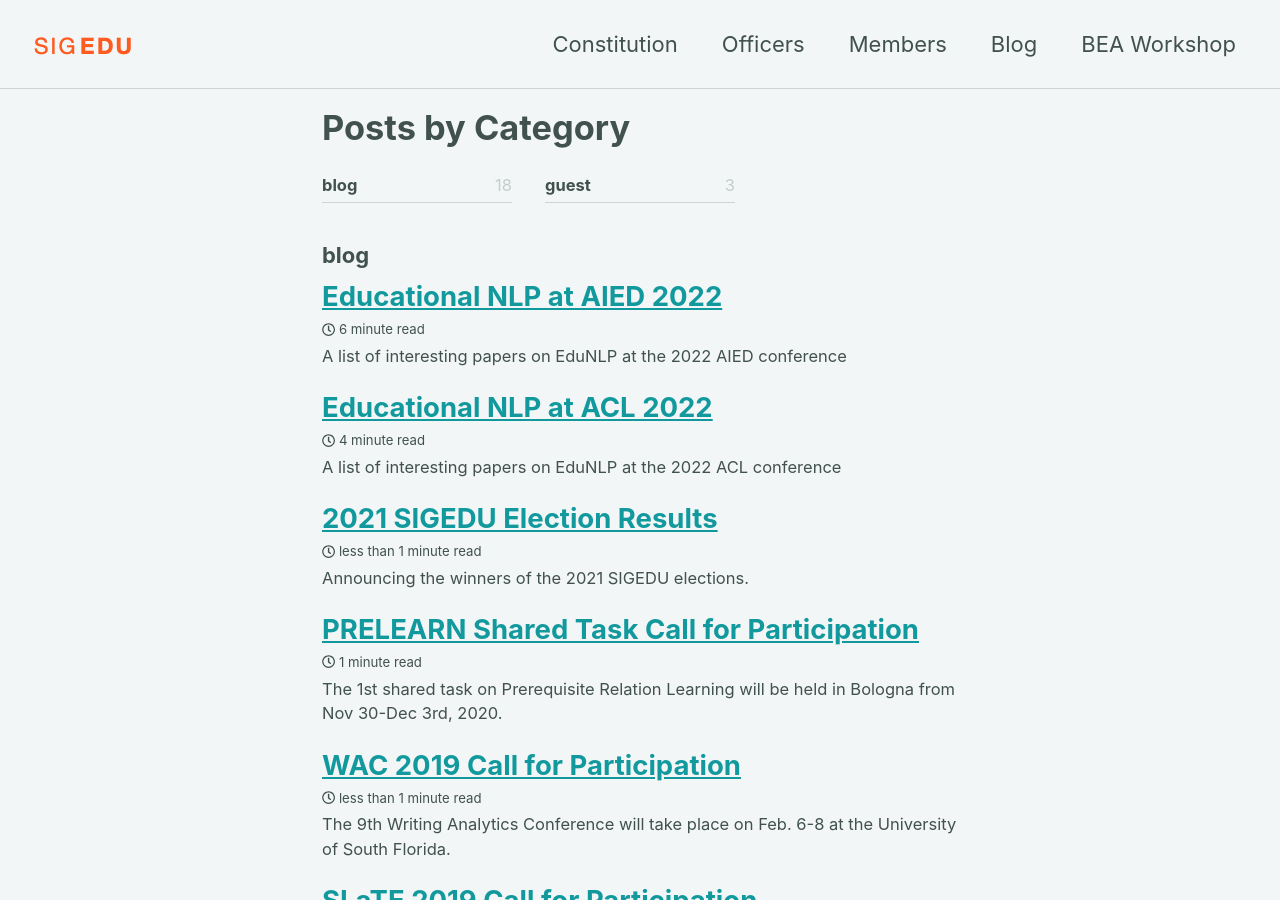
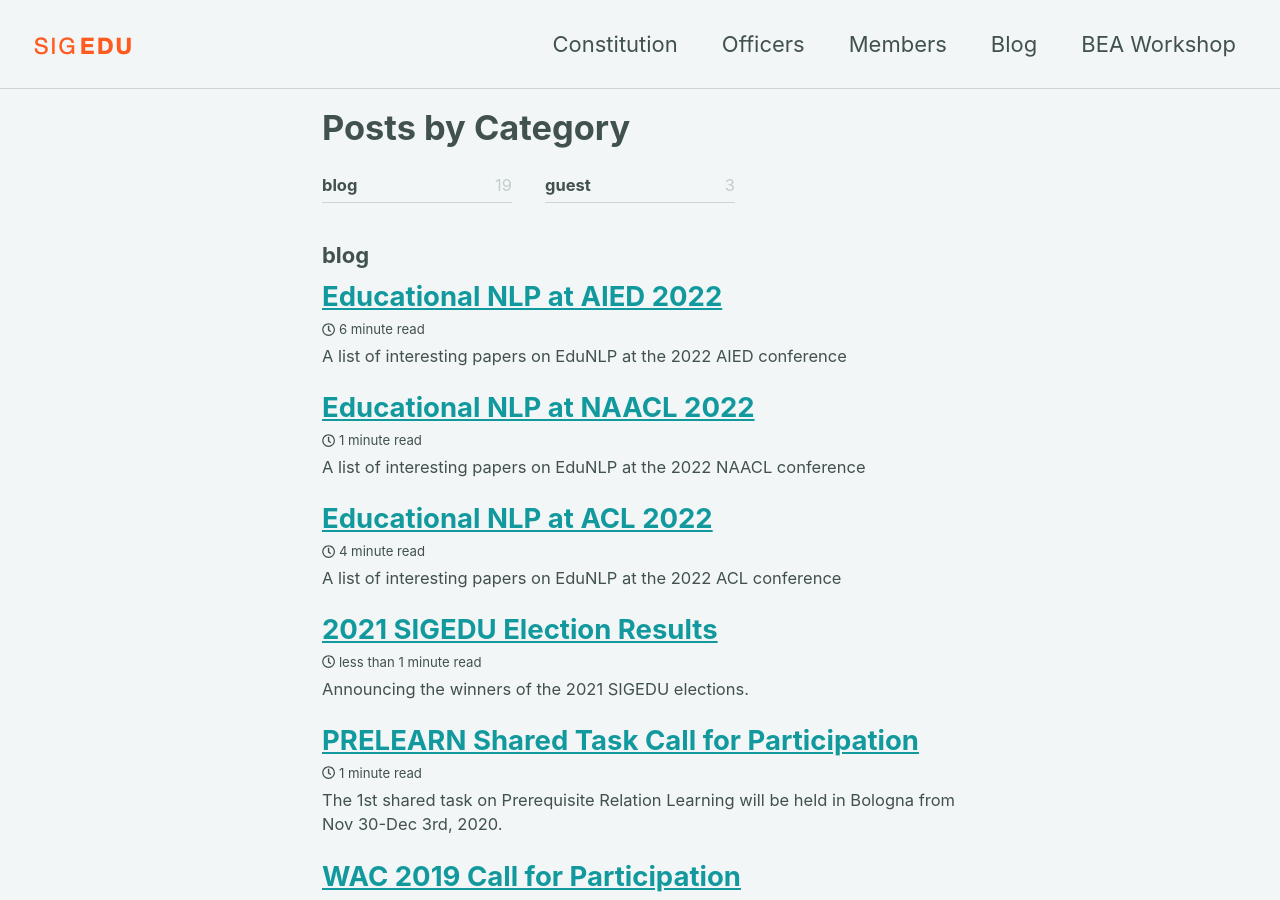
Before and after one commit to sigedu-org/website, a Jekyll site: the page built from _pages/category-archive.md, in a window 1280 px wide and 900 px high. Built offline with Jekyll 4.4.1, drawn with Linux system fonts in a browser that asks for light colours; cached includes are drawn as plain includes; nearby versions of some CDN libraries.

Commit message:
Fixed problems with incorrect filename for post and clarified the title and excerpt

```diff
--- a/_posts/EduNLP @NAACL.md
+++ b/_posts/2022-08-05-edunlp-at-naacl2022.md
@@ -1,12 +1,12 @@
 ---
-title: EduNLP @NAACL2022
+title: Educational NLP at NAACL 2022
 author: bea
 author_profile: true
-excerpt: "EduNLP @NAACL2022"
+excerpt: "A list of interesting papers on EduNLP at the 2022 NAACL conference"
 tags:
+  conferences
+categories:
   blog
-categories:
-    blog
 ---
 
 
```
